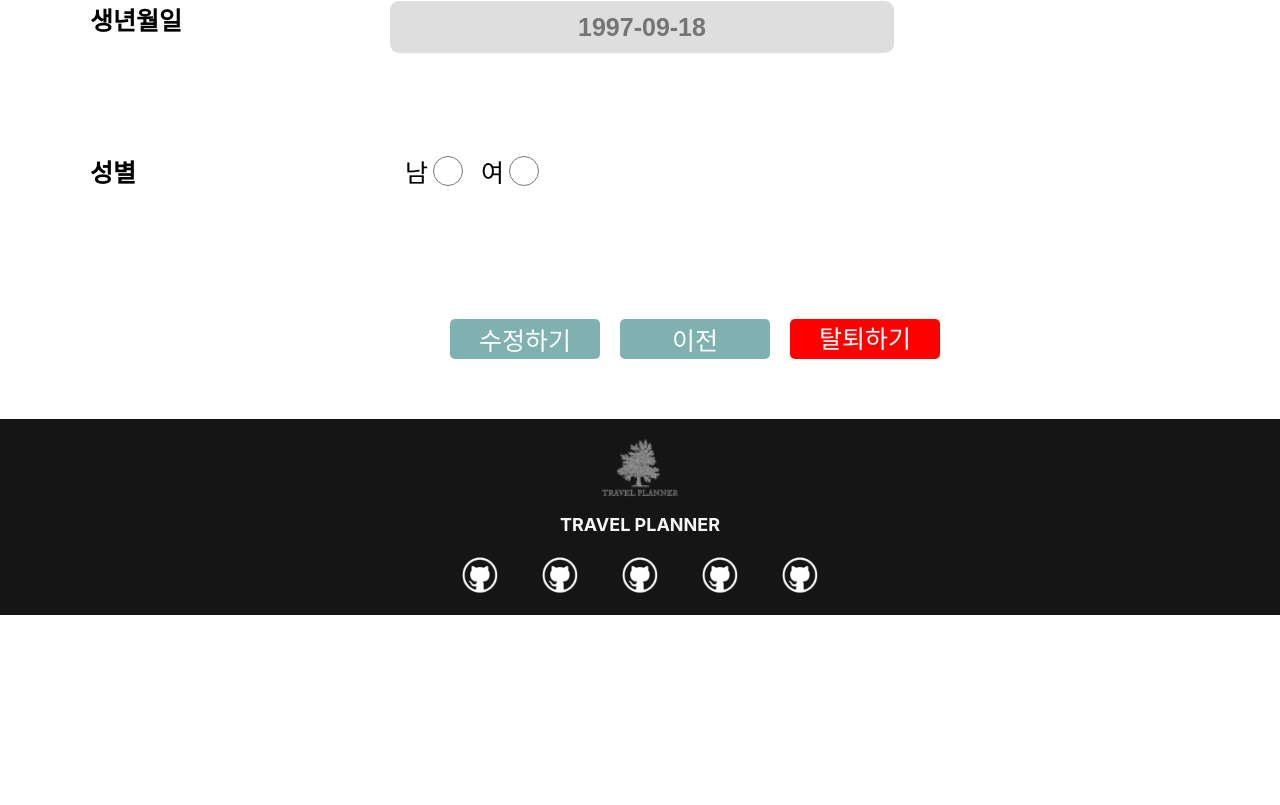
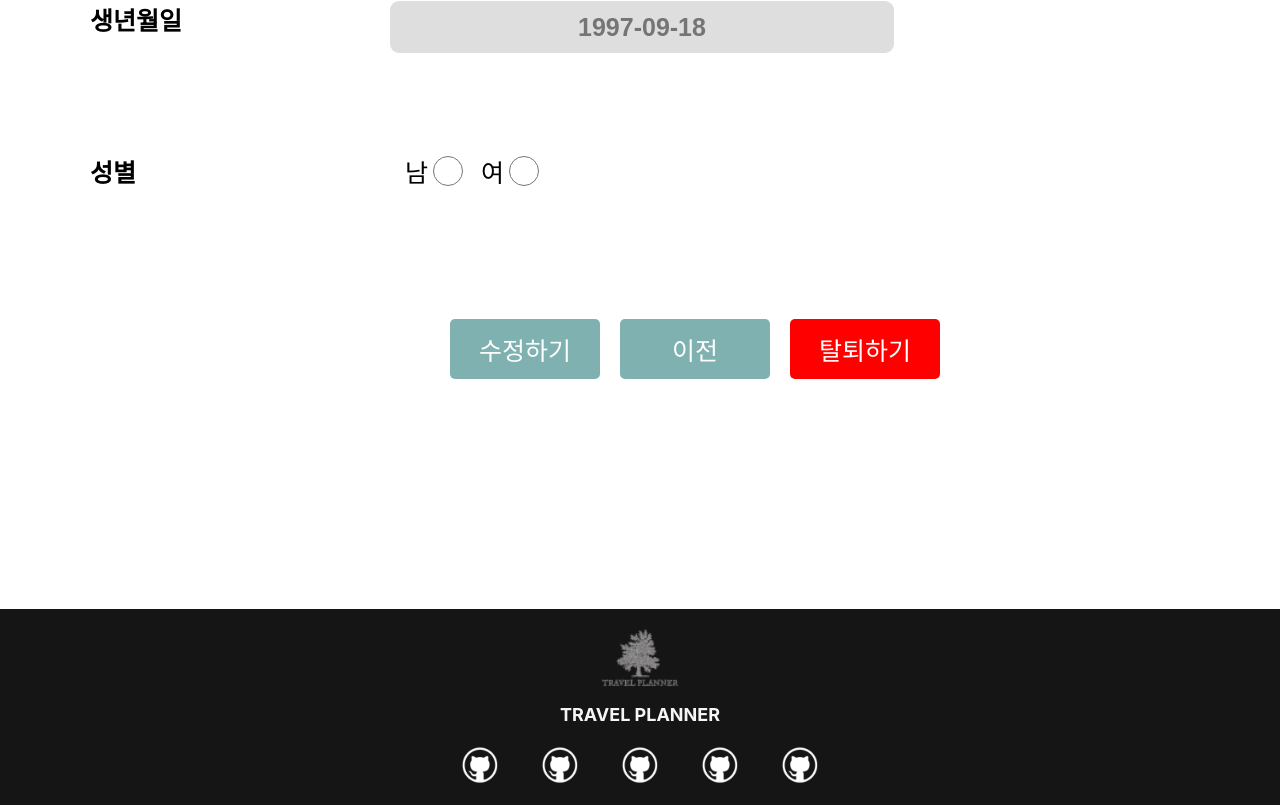
Before and after one commit to ten-3dev/travel-planner, a React (Create React App) app: page /editmember in a window 1280 px wide. Shown: the part 1289-2094 px from the top of the page. Before the commit the page ends 1904 px from the top, so only its background shows below. Built offline with nearby package versions, Linux system fonts and the light colour scheme.

Commit message:
회원정보수정

```diff
--- a/src/Pages/EditmemberPage/index.js
+++ b/src/Pages/EditmemberPage/index.js
@@ -45,8 +45,8 @@ export const EditmemberPage = () => {
                 </Styles.MemberContentBox>
             </Styles.MemberInforBox>
             <Styles.BtnBox>
-                <Styles.Btn>수정하기</Styles.Btn>
-                <Styles.Btn>이전</Styles.Btn>
+                <Styles.EditBtn>수정하기</Styles.EditBtn>
+                <Styles.EditBtn>이전</Styles.EditBtn>
                 <Styles.DeleteBtn>탈퇴하기</Styles.DeleteBtn>
             </Styles.BtnBox>
         </MarginTopWrapper>
--- a/src/Pages/EditmemberPage/style.js
+++ b/src/Pages/EditmemberPage/style.js
@@ -29,7 +29,7 @@ export const MemberEdit = styled.div`
     font-size: 25px;
     font-weight: bold;
 `
-export const MemberConrent = styled.div` //칸박스 수정해야함 rgba로 변경하고 아이디~비번까지는 글씨 투명 나머지는 글씨 잘보이게
+export const MemberConrent = styled.div`
     width: 500px;
     height: 50px;
     font-size: 25px;
@@ -57,10 +57,10 @@ export const GenderLabel = styled.label`
     font-size: 25px;
     margin-left: 15px;
 `
-export const Btn = styled.button`
+export const EditBtn = styled.button`
     border: 0;
     width: 150px;
-    height: 40px;
+    height: 60px;
     margin: 30px 10px;
     font-size: 25px;
     background: rgba(0, 100, 100, 0.5);
@@ -68,22 +68,21 @@ export const Btn = styled.button`
     border-radius: 5px;
     cursor: pointer;
 `
-export const DeleteBtn = styled.div`
+export const DeleteBtn = styled.button`
     border: 0;
     width: 150px;
-    height: 40px;
+    height: 60px;
     margin: 30px 10px;
     font-size: 25px;
-    text-align: center;
+    //text-align: center;
     background-color: red;
-    //background: rgba(0, 50, 100, 1);
     color: white;
     border-radius: 5px;
     cursor: pointer;
 `
 export const BtnBox = styled.div`
     width: 400px;
-    margin: 30px 400px;
+    margin: 30px 400px 200px;
     width: 900px;
     display: flex;
 `
```
